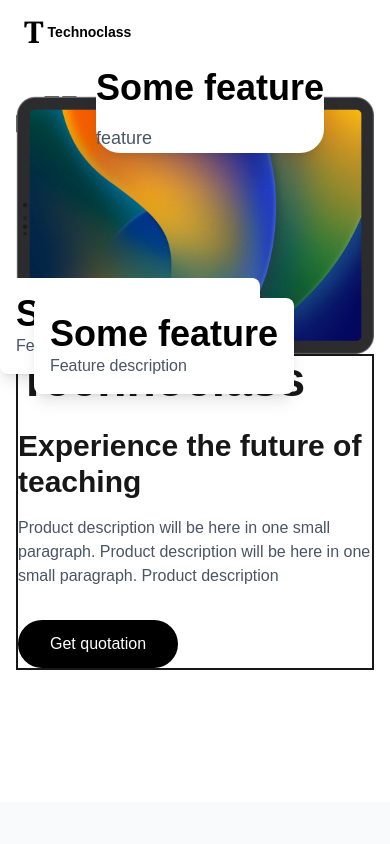
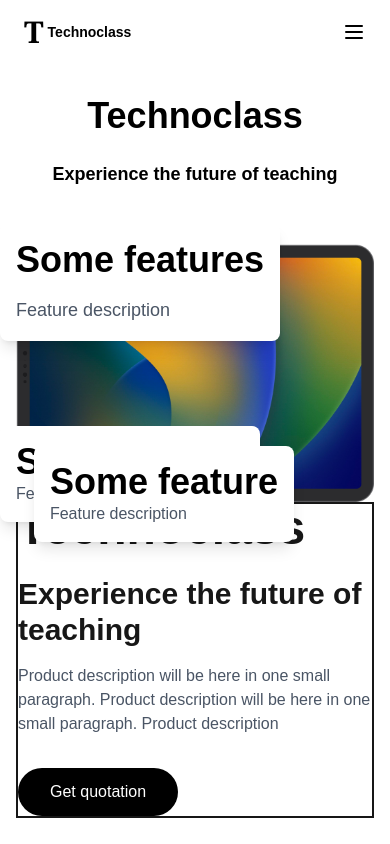
Before and after one commit to ManikLakhanpal/technobabble, a Next.js app: page / in a window 390 px wide. Shown: the top 844 px of the page. Built offline with nearby package versions, Linux system fonts and the light colour scheme.

Commit message:
Hero section optimized for iPad pro'11

```diff
--- a/src/components/heroSection.jsx
+++ b/src/components/heroSection.jsx
@@ -1,64 +1,72 @@
-import Image from 'next/image';
+import Image from "next/image";
 import iPadPro from "@/assets/images/ipadPro.png";
-import LevitatingCard from './levitatingCard';
+import LevitatingCard from "./levitatingCard";
 
 function HeroPage() {
   return (
-        <section
-            className="pt-24 pb-12 px-4 min-h-fit h-[95vh]"
-        >
-            <div
-            className="container text-black mx-auto grid xl:grid-cols-3 gap-8 items-center"
-            >
-                <div className="lg:col-span-1 hidden xl:block">
+    <section className="pt-24 pb-12 px-4 min-h-fit h-[90vh]">
+      <div className="container mx-auto grid xl:grid-cols-3 gap-8 items-center text-black">
+        {/* Desktop View */}
+        <div className="hidden xl:block lg:col-span-1">
           <h1 className="text-5xl font-bold mb-6">Technoclass</h1>
-                    <h2 className="text-3xl font-semibold mb-4">Experience the future of teaching</h2>
+          <h2 className="text-3xl font-semibold mb-4">
+            Experience the future of teaching
+          </h2>
           <p className="text-gray-600 mb-8">
-                        Product description will be here in one small paragraph. Product description will be here in one small paragraph. Product description
+            Product description will be here in one small paragraph. Product
+            description will be here in one small paragraph. Product description
           </p>
           <button className="bg-black text-white px-8 py-3 rounded-full hover:bg-gray-800">
             Get quotation
           </button>
         </div>
-                <div className="md:col-span-2 relative flex justify-center items-center">
 
+        {/* Main Content */}
+        <div className="relative flex flex-col justify-center items-center md:col-span-2">
+          {/* Mobile Header */}
+          <div className="block xl:hidden text-center pb-10">
+            <h1 className="text-4xl lg:text-5xl font-bold mb-6">Technoclass</h1>
+            <h2 className="text-lg lg:text-3xl font-semibold mb-4">
+              Experience the future of teaching
+            </h2>
+          </div>
+          {/* Image Section */}
+          <div className="relative">
             <Image
               src={iPadPro}
               alt="Technology"
               className="rounded-lg"
-                        width={800}
+              width={700}
               height={600}
             />
-                    {/* Feature Callouts */}
-                    {/* <div className="absolute -top-7 left-20 bg-white p-4 rounded-lg shadow-lg">
-                        <h2 className="font-semibold text-4xl">Some feature</h2>
-                        <p className="text-gray-600 text-md">Feature description</p>
-                    </div> */}
 
+            {/* Feature Cards */}
             <LevitatingCard
-                        position="-top-7 left-20"
-                        title="Some feature"
-                        content="feature"
+              position="-top-5 -left-4"
+              title="Some features"
+              content="Feature description"
             />
-
             <div className="absolute -bottom-5 -left-4 bg-white p-4 rounded-lg shadow-lg">
               <h2 className="font-semibold text-4xl">Some feature</h2>
               <p className="text-gray-600 text-md">Feature description</p>
             </div>
-
             <div className="absolute -bottom-10 right-20 bg-white p-4 rounded-lg shadow-lg">
               <h2 className="font-semibold text-4xl">Some feature</h2>
               <p className="text-gray-600 text-md">Feature description</p>
             </div>
           </div>
         </div>
+      </div>
 
-            {/* FOR MOBILE VIEW */}
-            <div className="block border-2 lg:hidden">
+      {/* Mobile View */}
+      <div className="block lg:hidden border-2">
         <h1 className="text-5xl font-bold mb-6">Technoclass</h1>
-                    <h2 className="text-3xl font-semibold mb-4">Experience the future of teaching</h2>
+        <h2 className="text-3xl font-semibold mb-4">
+          Experience the future of teaching
+        </h2>
         <p className="text-gray-600 mb-8">
-                        Product description will be here in one small paragraph. Product description will be here in one small paragraph. Product description
+          Product description will be here in one small paragraph. Product
+          description will be here in one small paragraph. Product description
         </p>
         <button className="bg-black text-white px-8 py-3 rounded-full hover:bg-gray-800">
           Get quotation
--- a/src/components/levitatingCard.jsx
+++ b/src/components/levitatingCard.jsx
@@ -3,7 +3,7 @@ import React from 'react';
 
 function LevitatingCard({ position, title, content }) {
   return (
-    <div className={`absolute bg-white rounded-3xl shadow-xl ${position}`}>
+    <div className={`absolute bg-white p-4 rounded-lg shadow-lg ${position}`}>
       <h2 className="font-semibold text-4xl mb-4">{title}</h2>
       <p className="text-gray-600 text-lg leading-relaxed">{content}</p>
     </div>
--- a/src/components/navigationBar.jsx
+++ b/src/components/navigationBar.jsx
@@ -2,7 +2,7 @@
 
 import { useState, useEffect } from "react";
 import Link from "next/link";
-import { Search } from "lucide-react";
+import { Search, Menu } from "lucide-react";
 
 const links = [
   "Home",
@@ -45,7 +45,7 @@ export default function Navbar() {
         </div>
 
         {/* Center Nav Links Container */}
-        <div className="flex justify-center">
+        <div className="xl:flex justify-center hidden ">
           <div className="hidden md:flex space-x-6 text-black font-medium">
             {links.map((value, key) => (
               <Link key={key} href="#" className="relative group">
@@ -63,7 +63,11 @@ export default function Navbar() {
         </div>
 
         {/* Empty div for flex spacing */}
-        <div className="w-[120px]"></div>
+        <div className="w-[120px] hidden xl:block"></div>
+
+        <button className="text-black hover:text-gray-600  lg:block xl:hidden">
+          <Menu />
+        </button>
       </div>
     </nav>
   );
```
Lines whose indentation alone changed are shown as unchanged.
